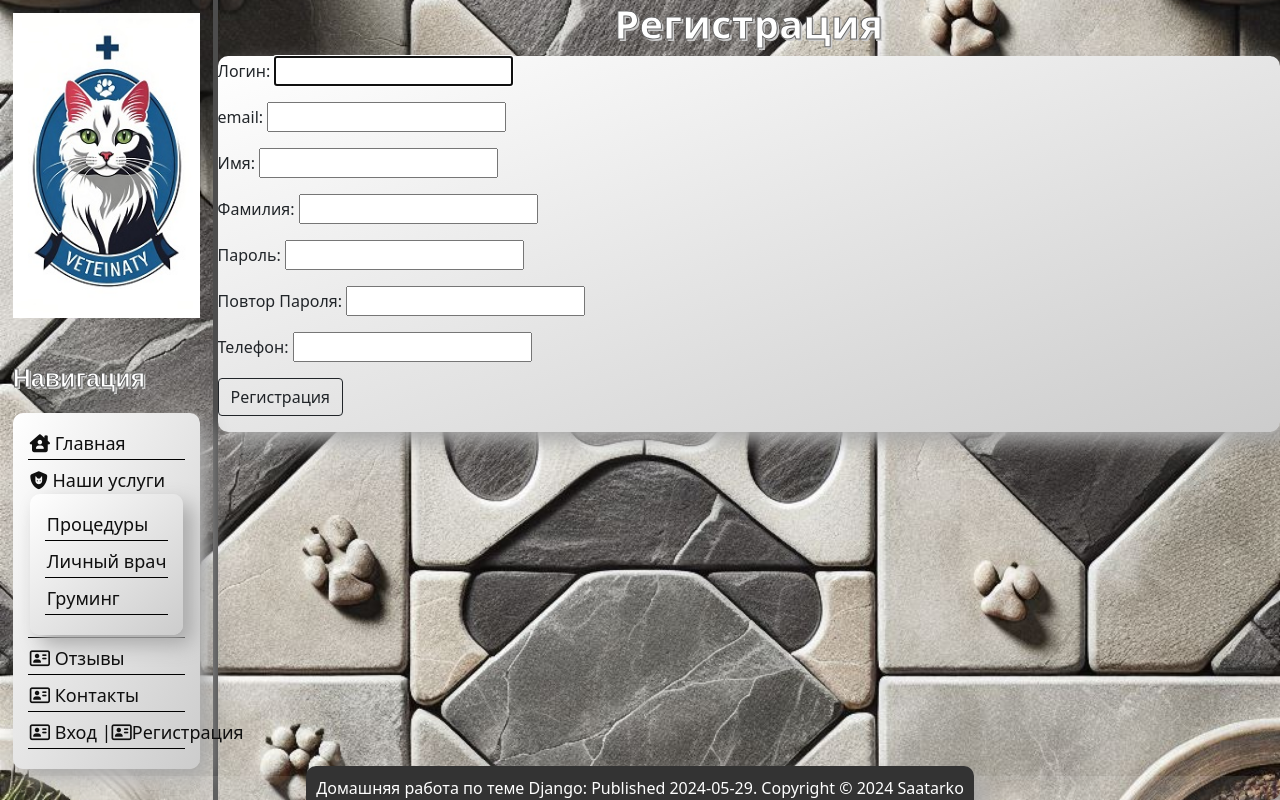
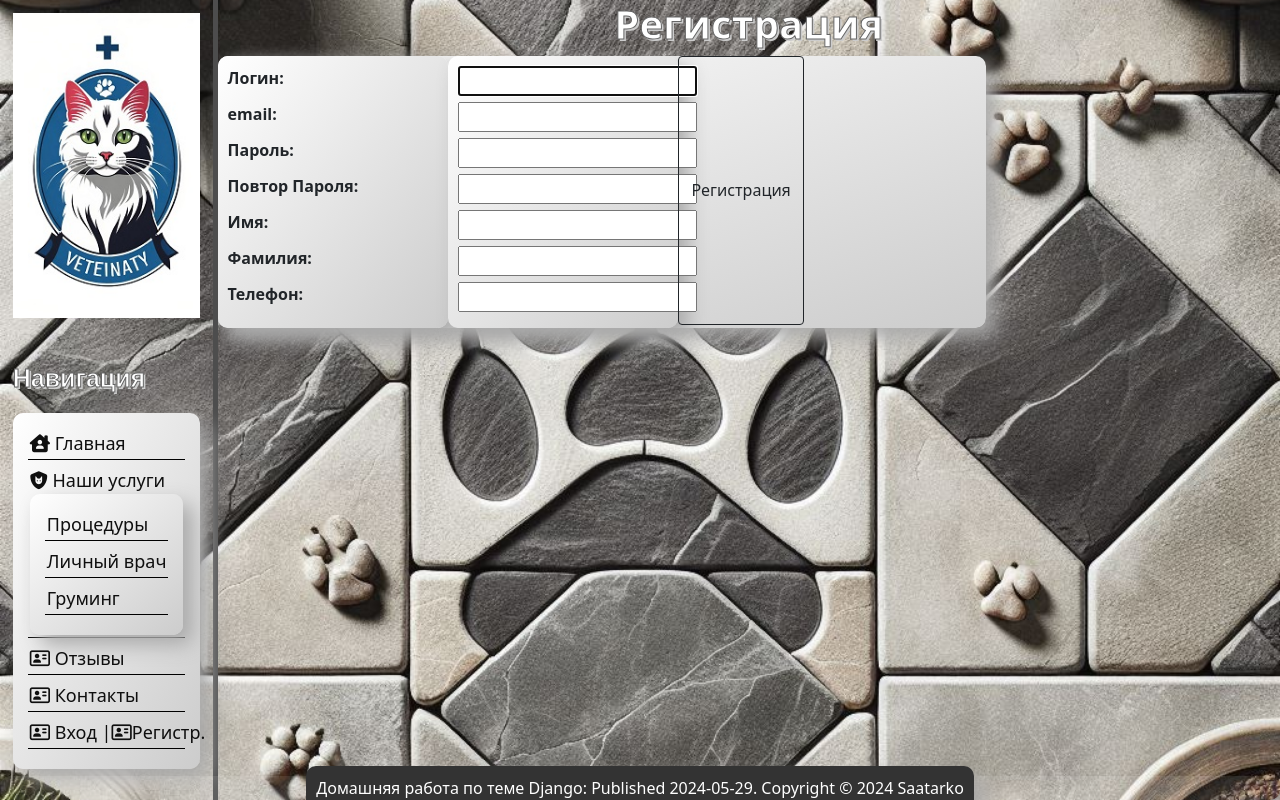
Before and after one commit to Saatarko/my_django, a Django app: page /users/register/ in a window 1280 px wide. Run offline with Django 4.2, Linux system fonts and the light colour scheme; parts of the project's set-up code (start-up, migrations or seed data) failed here and were passed over; some libraries are stand-ins or nearby versions.

Commit message:
Django css and html

```diff
--- a/homejango/main/static/main/css/main.css
+++ b/homejango/main/static/main/css/main.css
@@ -379,13 +379,13 @@ border: 0;
 
 .block_prof {
     display: flex;
-    margin-left: 17%; /* Отступ для навигационной панели */
+        margin-left: 17%; /* Отступ для навигационной панели */
     flex-direction: column; /* Блоки будут расположены горизонтально */
     width: 80%; /* Вычитаем отступ из общей ширины */
 
     }
 
-    .block_prof_child {
+.block_prof_child {
 display: flex;
     flex-wrap: wrap;
     flex-direction: row;
@@ -423,3 +423,106 @@ display: flex;
     width: 100%; /* Ширина блока равна ширине родительского блока .block_prof_child */
     box-sizing: border-box; /* Учитываем padding в расчете ширины */
 }
+
+.block_prof_child3 p {
+    width: 150px;
+    height: 35px;
+    margin-bottom: 10px
+}
+
+.borders {
+    border: 1px solid #000;
+    border-radius: 5px;
+
+}
+
+.btn_pofile {
+        margin-left: 40px; /* Добавляем отступ слева */
+
+    }
+
+.btn_add_pofile {
+        margin-left: 300px; /* Добавляем отступ слева */
+
+    }
+
+.block_prof_child4 {
+    display: flex;
+    justify-content: center; /* Выравнивание контента по центру горизонтально */
+    align-items: center; /* Выравнивание контента по центру вертикально */
+    width: 100%; /* Ширина блока равна ширине родительского блока .block_prof_child */
+    box-sizing: border-box; /* Учитываем padding в расчете ширины */
+}
+
+.block_prof_child4 p {
+    width: 200px;
+    height: 20px;
+}
+
+.block_prof_child5 p {
+    width: 500px;
+    height: 20px;
+}
+
+.hr {
+    width: 100%;
+    margin: 20px 0; /* Отступы для линии */
+    border: 0; /* Убираем стандартные бордюры */
+    border-top: 3px solid #ccc; /* Стиль линии (толщина, цвет и т.д.) */
+}
+
+.margine_left {
+    width: 80%;
+    margin-left: 17%;
+}
+
+.field_login {
+    width: 200px;
+    height: 20px;
+    background: linear-gradient(to bottom right, #ffffff, #cccccc);
+    box-shadow: 10px 10px 20px #aaaaaa;
+    border-radius: 10px;
+}
+
+
+.content_review_reg {
+    display: flex;
+    margin-left: 17%;
+    flex-direction: row; /* Изменяем направление flexbox на строку */
+    width: 60%;
+    background: linear-gradient(to bottom right, #ffffff, #cccccc);
+    box-shadow: 10px 10px 20px #aaaaaa;
+    border-radius: 10px;
+
+}
+
+.content_review_reg_child {
+    display: flex;
+    width: 30%;
+    justify-content: center;
+    align-items: flex-start; /* Выравнивание в начало по вертикали */
+    padding: 10px; /* Добавляем отступы*/
+    box-sizing: border-box; /* Учитываем padding в расчете ширины*/
+    background: linear-gradient(to bottom right, #ffffff, #cccccc);
+    box-shadow: 10px 10px 20px #aaaaaa;
+    border-radius: 10px;
+    flex-direction: column;
+}
+
+.content_review_reg_child p {
+    width: 200px;
+    height: 20px;
+
+
+}
+
+.height_auto {
+    height: 105%;
+
+}
+
+input[type="date"] {
+    width: 200px;
+    height: 35px;
+    padding: 5px; /* Добавление внутреннего отступа вокруг текста */
+}
--- a/homejango/main/templates/main/layout.html
+++ b/homejango/main/templates/main/layout.html
@@ -8,7 +8,13 @@
     <link rel="stylesheet" href="{% static 'main/css/main.css' %}">
     <link rel="stylesheet" href="https://use.fontawesome.com/releases/v5.8.2/css/all.css">
     <title> {% block title %} {% endblock %}</title>
-
+    {% if messages %}
+    <ul class="messages">
+        {% for message in messages %}
+            <li {% if message.tags %} class="alert alert-info margine_left" role="alert"{% endif %}>{{ message }}</li>
+        {% endfor %}
+    </ul>
+{% endif %}
 </head>
 <body>
 
@@ -39,7 +45,7 @@
                 <li><a href="{% url 'users:logout' %}"><i class="fa-regular fa-address-card"></i>Выход</a></li>
                 {% else %}
                 <li><a href="{% url 'users:login' %}"><i class="fa-regular fa-address-card"></i> Вход</a> |<a
-                        href="{% url 'users:register' %}"><i class="fa-regular fa-address-card"></i>Регистрация</a>
+                        href="{% url 'users:register' %}"><i class="fa-regular fa-address-card"></i>Регистр.</a>
                 </li>
 
                 {% endif %}
--- a/homejango/main/templates/main/reviews.html
+++ b/homejango/main/templates/main/reviews.html
@@ -13,10 +13,12 @@
                         <p class="text_bold"> Отзыв:</p>
                         <p class="text_bold"> {{el.name}}</p> <br>
                         {{el.description}}
+                        <hr>
                          {% if user.username == "Modetaror" or user.username == "Saatarko"%}
                         <a href="{% url 'reviews_delete' el.id %}"> <button class="btn btn-outline-dark">Удалить отзыв</button></a>
                          {% endif %}
                     </div>
+
         {% endfor %}
 
 
--- a/homejango/service/forms.py
+++ b/homejango/service/forms.py
@@ -45,6 +45,7 @@ class PetForms(ModelForm):
             'birthdate': DateInput(attrs={
                 'class': 'form-control',
                 'placeholder': 'Укажите дату рождения питомца',
+                'type': 'date',
             }),
             'breed': TextInput(attrs={
                 'class': 'form-control',
--- a/homejango/service/views.py
+++ b/homejango/service/views.py
@@ -1,6 +1,7 @@
 import random
 from functools import wraps
 
+from django.contrib import messages
 from django.contrib.auth.decorators import login_required, permission_required, user_passes_test
 from django.http import JsonResponse, HttpResponseForbidden
 from django.shortcuts import render, redirect
@@ -221,7 +222,7 @@ def order_confirm(request, procedure_id, client_id, date_temp, time_temp):
                       procedure=procedure_instance, clients=pet_instance,
                       doctor=doctor_instance)
         order.save()
-
+        messages.success(request, "Вы успешно записались на прием")
         return redirect('home')
     else:
 
--- a/homejango/users/templates/users/add_pet.html
+++ b/homejango/users/templates/users/add_pet.html
@@ -20,7 +20,7 @@
            <p> {{ pets.breed}}</p>
             <p>{{ pets.color}}</p>
 
-
+        </div>
     <p><button class="btn btn-outline-dark" type="submit">Добавить питомца</button></p>
     </form>
 </div>
--- a/homejango/users/templates/users/edit_pet.html
+++ b/homejango/users/templates/users/edit_pet.html
@@ -2,7 +2,7 @@
 {% load static %}
 
 {% block content %}
-<h1 class="main_h">Добавление питомца</h1>
+<h1 class="main_h">Изменение данных питомца</h1>
 <div class="content_review">
     <div class="form-error">{{ pets.non_field_errors }}</div>
     <form method="post">
@@ -16,7 +16,7 @@
         <br>
         <div class="block_prof_child2">
             <p>{{ pets.nickname }}</p>
-            <input type="date" id="birthdate" name="birthdate" value="{{ value_date }}">
+            <input type="date" id="birthdate" name="birthdate" value="{{ value }}">
             <p>{{ pets.breed }}</p>
             <p>{{ pets.color }}</p>
         </div>
--- a/homejango/users/templates/users/register.html
+++ b/homejango/users/templates/users/register.html
@@ -4,15 +4,35 @@
 {% block content %}
 <h1 class="main_h">Регистрация</h1>
 
-<div class="content_review">
+
 <div class="form-error">{{ from.non_field_errors }}</div>
 <form method="post">
 {% csrf_token %}
-{{ form.as_p}}
+<div class="content_review_reg">
+<div class="content_review_reg_child">
+    <p class="text_bold">{{ form.username.label_tag}}</p>
+    <p class="text_bold">{{ form.email.label_tag}}</p>
+    <p class="text_bold">{{ form.password1.label_tag}}</p>
+    <p class="text_bold">{{ form.password2.label_tag}}</p>
+    <p class="text_bold">{{ form.first_name.label_tag}}</p>
+    <p class="text_bold">{{ form.last_name.label_tag}}</p>
+    <p class="text_bold">{{ form.phone.label_tag}}</p>
+</div>
+<div class="content_review_reg_child">
+<p>{{ form.username}}</p>
+<p>{{ form.email}}</p>
+<p>{{ form.password1}}</p>
+<p>{{ form.password2}}</p>
+<p>{{ form.first_name}}</p>
+<p>{{ form.last_name}}</p>
+<p>{{ form.phone}}</p>
 
-<p><button class="btn btn-outline-dark" type="submit">Регистрация</button></p>
+</div>
+ <p><button class="btn btn-outline-dark height_auto" type="submit">Регистрация</button></p>
 
 
+</div>
+
 </form>
-</div>
+
 {% endblock %}
--- a/homejango/users/views.py
+++ b/homejango/users/views.py
@@ -1,3 +1,4 @@
+from django.contrib import messages
 from django.contrib.auth import authenticate, login, logout, get_user_model
 from django.contrib.auth.decorators import user_passes_test
 from django.contrib.auth.forms import AuthenticationForm
@@ -57,19 +58,24 @@ def register(request):
     if request.method == "POST":
         form = RegisterUserForm(request.POST)
         if form.is_valid():
-            user = form.save(commit=False)
-            user.set_password(form.cleaned_data['password1'])
-            user.save()
+            error = check_client_value_valid(request.POST['first_name'], request.POST['last_name'],
+                                             request.POST['phone'])
+            if error == '':
+                user = form.save(commit=False)
+                user.set_password(form.cleaned_data['password1'])
+                user.save()
 
-            Clients.objects.create(
-                user=user,
-                first_name=form.cleaned_data['first_name'],
-                last_name=form.cleaned_data['last_name'],
-                phone=form.cleaned_data['phone']
-            )
-
-            return redirect('users:register_done')
-
+                Clients.objects.create(
+                    user=user,
+                    first_name=form.cleaned_data['first_name'],
+                    last_name=form.cleaned_data['last_name'],
+                    phone=form.cleaned_data['phone']
+                )
+                messages.success(request, "Регистрация успешно завершена")
+                return redirect('home')
+            else:
+                messages.error(request, f'{error}')
+                return render(request, 'users/register.html', {'form': form})
     else:
         form = RegisterUserForm()
     return render(request, 'users/register.html', {'form': form})
@@ -98,16 +104,25 @@ def profile_update(request):
     if request.method == 'POST':
         if form.is_valid():
             # Обновление данных клиента
+            error = check_client_value_valid(request.POST['first_name'], request.POST['last_name'],request.POST['phone'])
+            if error == '':
+                client.first_name = form.cleaned_data['first_name']
+                client.last_name = form.cleaned_data['last_name']
+                client.phone = form.cleaned_data['phone']
+                client.save()
 
-            client.first_name = form.cleaned_data['first_name']
-            client.last_name = form.cleaned_data['last_name']
-            client.phone = form.cleaned_data['phone']
-            client.save()
-
-            user.first_name = form.cleaned_data['first_name']
-            user.last_name = form.cleaned_data['last_name']
-            user.phone = form.cleaned_data['phone']
-            user.save()
+                user.first_name = form.cleaned_data['first_name']
+                user.last_name = form.cleaned_data['last_name']
+                user.phone = form.cleaned_data['phone']
+                user.save()
+                messages.success(request, "Ваши данные успешно обновлены")
+            else:
+                messages.error(request, f'{error}')
+                return render(request, 'users/profile.html', {
+                    'form': form,
+                    'pets': pets,
+                    'title': 'Профайл'
+                })
 
     return render(request, 'users/profile.html', {
         'form': form,
@@ -123,6 +138,7 @@ def register_done(request):
 def profile_delete(request, temp_id):
     pets = Pets.objects.filter(id=temp_id)
     pets.delete()
+    messages.success(request, "Питомец успешно удален из профиля")
     return redirect('users:profile')
 
 
@@ -130,12 +146,20 @@ def profile_add_pet(request):
     if request.method == 'POST':
         pets = PetForms(request.POST)
         if pets.is_valid():
-            user = request.user
-            client, created = Clients.objects.get_or_create(user=user)
-            pet = pets.save(commit=False)
-            pet.clients = client  # Присваиваем объект client к полю clients
-            pet.save()
-            return redirect('users:profile')
+            error = check_pets_value_valid(request.POST['nickname'], request.POST['breed'], request.POST['color'])
+            if error == '':
+                user = request.user
+                client, created = Clients.objects.get_or_create(user=user)
+                pet = pets.save(commit=False)
+                pet.clients = client  # Присваиваем объект client к полю clients
+                pet.save()
+                messages.success(request, "Питомец успешно добавлен в профиль")
+                return redirect('users:profile')
+            else:
+                messages.error(request, f"{error}")
+                return render(request, 'users/add_pet.html', {
+                    'pets': pets,
+                })
     else:
         pets = PetForms()
 
@@ -148,15 +172,99 @@ def profile_edit_pet(request, temp_id):
     if request.method == 'POST':
         pets = PetForms(request.POST)
         if pets.is_valid():
-            pets.save()
-            return redirect('users:profile')
+            error = check_pets_value_valid(request.POST['nickname'], request.POST['breed'], request.POST['color'])
+            if error == '':
+                user = request.user
+                client, created = Clients.objects.get_or_create(user=user)
+                pet = pets.save(commit=False)
+                pet.clients = client
+                pet.save()
+                messages.success(request, "Данные питомца успешно обновлены.")
+                return redirect('users:profile')
+            else:
+                temp_pet = get_object_or_404(Pets, id=temp_id)
+                value = temp_pet.birthdate.isoformat()
+                pets = PetForms(instance=temp_pet)
+
+                messages.error(request, f"{error}")
+                return render(request, 'users/edit_pet.html', {
+                    'pets': pets,
+                    'value': value,
+                })
     else:
         temp_pet = get_object_or_404(Pets, id=temp_id)
-        value_date = temp_pet.birthdate.isoformat()
+        value = temp_pet.birthdate.isoformat()
 
         pets = PetForms(instance=temp_pet)
 
-    return render(request, 'users/add_pet.html', {
+    return render(request, 'users/edit_pet.html', {
         'pets': pets,
-        'value_date': value_date,
+        'value': value,
     })
+
+
+def check_pets_value_valid(nickname, breed, color):
+    letters = 'abcdefghijklmnopqrstuvwxyzабвгдеёжзийклмнопрстуфхцчшщъыьэюя-'
+    error = ''
+    temp_name = nickname.lower()
+    temp_name_split = temp_name.split()
+
+    temp_breed = breed.lower()
+    temp_breed_split = temp_breed.split()
+
+    temp_color = color.lower()
+    temp_color_split = temp_color.split()
+
+    if len(temp_name_split) > 4:
+        error = 'Слишком много слов для клички'
+        return error
+    if len(temp_breed_split) > 1:
+        error = 'Слишком много слов для породы '
+        return error
+    if len(temp_color_split) > 1:
+        error = 'Слишком много слов для цвета'
+        return error
+
+    for i in temp_name:
+        if len(i.strip(letters)) != 0:
+            error = 'В кличке допустимы только буквы!'
+            return error
+    for j in temp_breed:
+        if len(j.strip(letters)) != 0:
+            error = 'В названии породы допустимы только буквы!'
+            return error
+    for k in temp_color:
+        if len(k.strip(letters)) != 0:
+            error = 'В названии цвета допустимы только буквы!'
+            return error
+    return error
+
+
+def check_client_value_valid(first_name, last_name, phone):
+    letters = 'abcdefghijklmnopqrstuvwxyzабвгдеёжзийклмнопрстуфхцчшщъыьэюя-'
+    numbers = '1234567890+'
+    error = ''
+
+    temp_first_name = first_name.lower()
+    temp_first_name_split = temp_first_name.split()
+
+    temp_last_name = last_name.lower()
+    temp_last_name_split = temp_last_name.split()
+
+    if len(temp_first_name_split) > 1 or len(temp_last_name_split) > 1:
+        error = 'Слишком много слов для имени/фамилии'
+        return error
+
+    for i in temp_first_name:
+        if len(i.strip(letters)) != 0:
+            error = 'В имени допустимы только буквы!'
+            return error
+    for j in temp_last_name:
+        if len(j.strip(letters)) != 0:
+            error = 'В фамилии допустимы только буквы!'
+            return error
+    for s in phone:
+        if len(s.strip(numbers)) != 0:
+            error = 'У вас в номере телефона некорректные символы!'
+            return error
+    return error
```
Also changed, not shown: homejango/users/templates/users/login.html (+11 -3 lines), homejango/users/templates/users/profile.html (+14 -11 lines), homejango/db.sqlite3, 1 other file.
